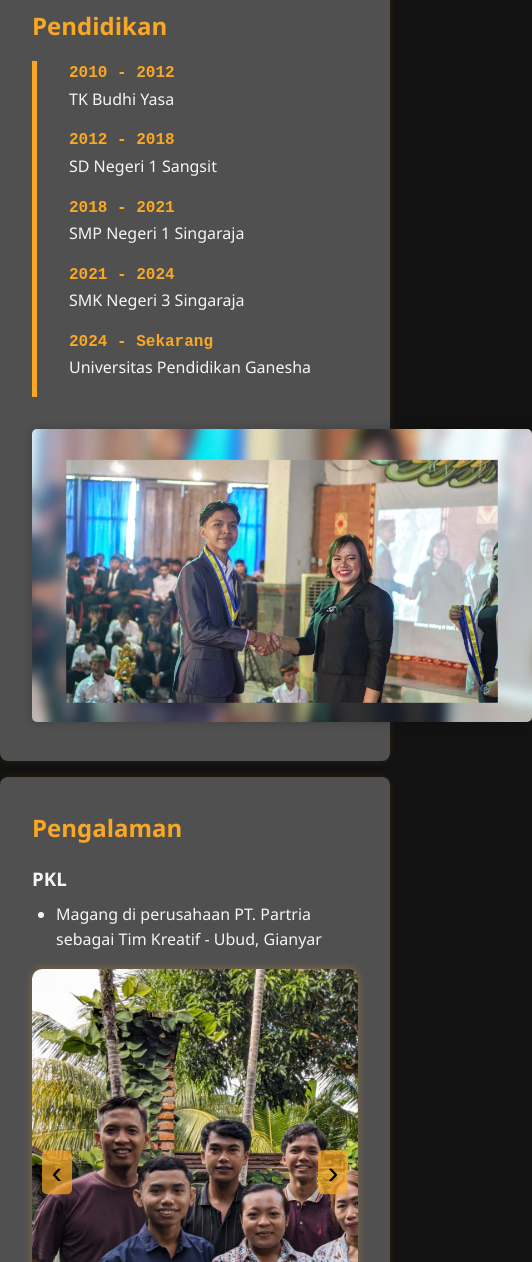
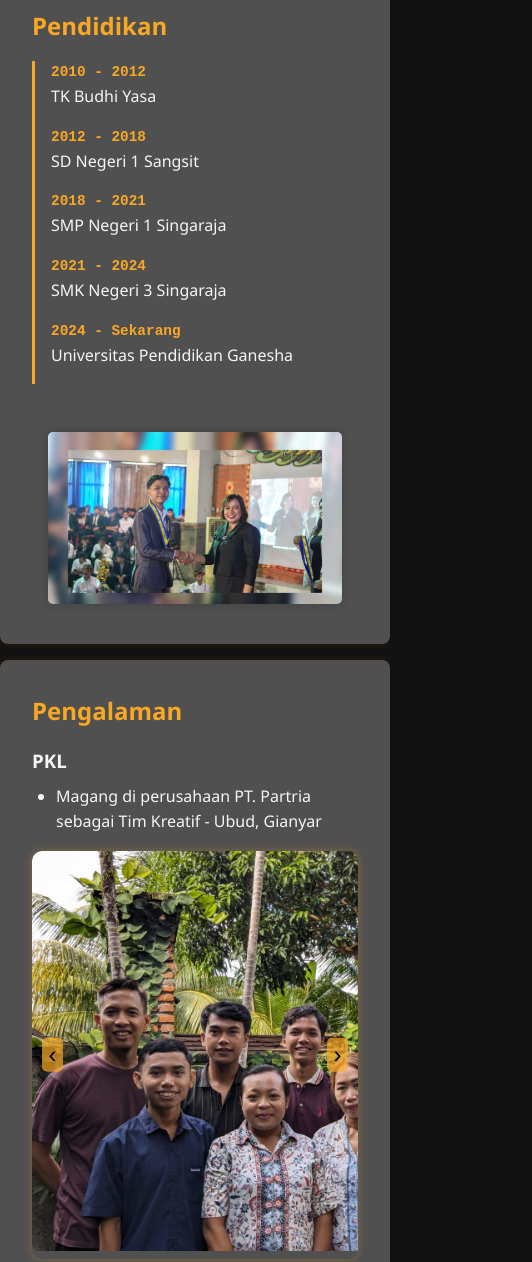
Before and after one commit to mardanaputra/Personal-Website, a plain HTML site: page index.html in a window 390 px wide. Shown: the part 2060-3322 px from the top of the page, 532 px wide, since content can reach past the window. Drawn offline with Linux system fonts and the light colour scheme.

Commit message:
Update index.html

```diff
--- a/index.html
+++ b/index.html
@@ -491,6 +491,55 @@ header * {
     margin-top: 2rem;
   }
 }
+@media (max-width: 768px) {
+  .slider-container {
+    max-width: 100%;
+    margin: 1rem auto;
+  }
+
+  .slide img {
+    width: 100%;
+    height: auto; /* biar nggak gepeng */
+    object-fit: contain;
+  }
+
+  .prev-btn,
+  .next-btn {
+    font-size: 1.5rem;
+    padding: 0.2rem 0.4rem;
+  }
+}
+@media (max-width: 768px) {
+  .timeline-container {
+    flex-direction: column;
+    align-items: center;
+  }
+
+  .img-wrapper {
+    text-align: center;
+    margin-top: 1rem;
+  }
+
+  .img-pendidikan {
+    max-width: 90%;
+    height: auto;
+  }
+
+  .timeline {
+    padding-left: 1rem;
+    border-left: 3px solid var(--accent);
+    width: 100%;
+  }
+
+  .timeline-date {
+    font-size: 0.9rem;
+  }
+
+  .timeline-content {
+    font-size: 1rem;
+  }
+}
+
 
 
 
```
